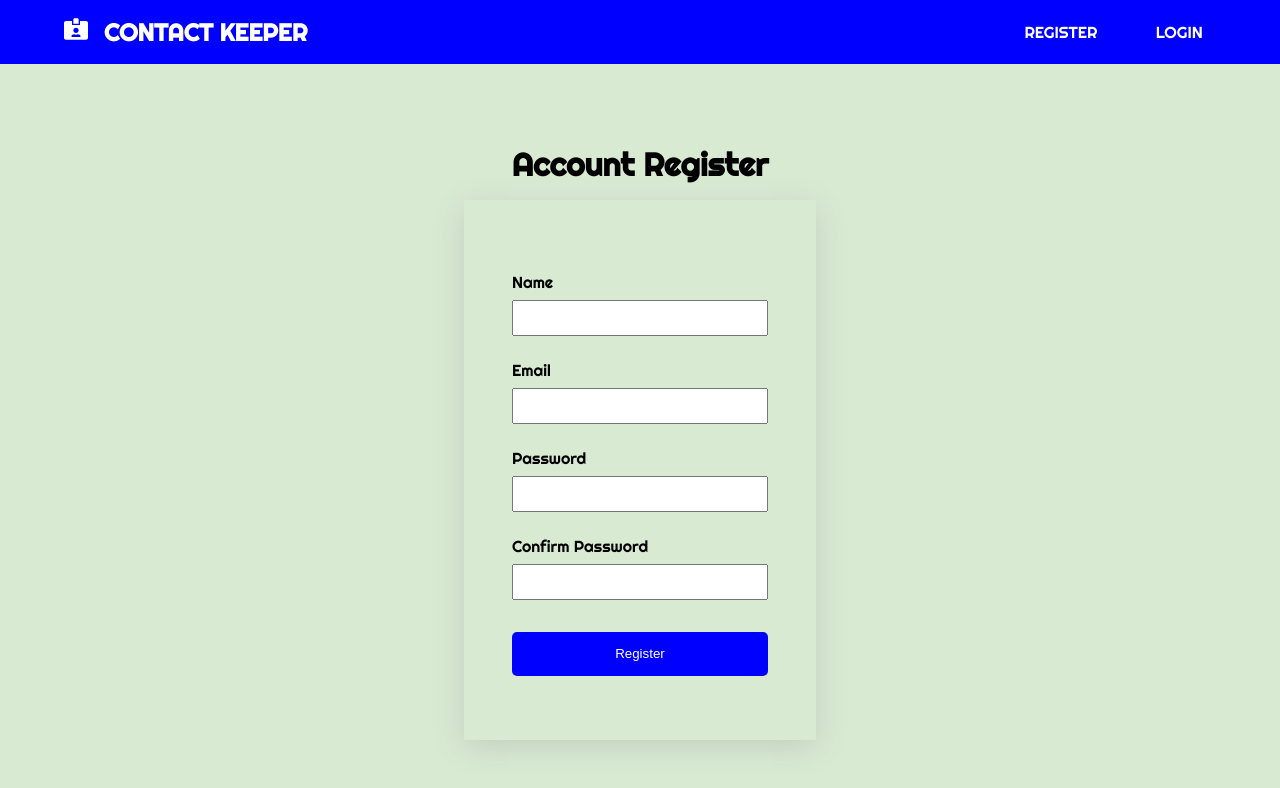
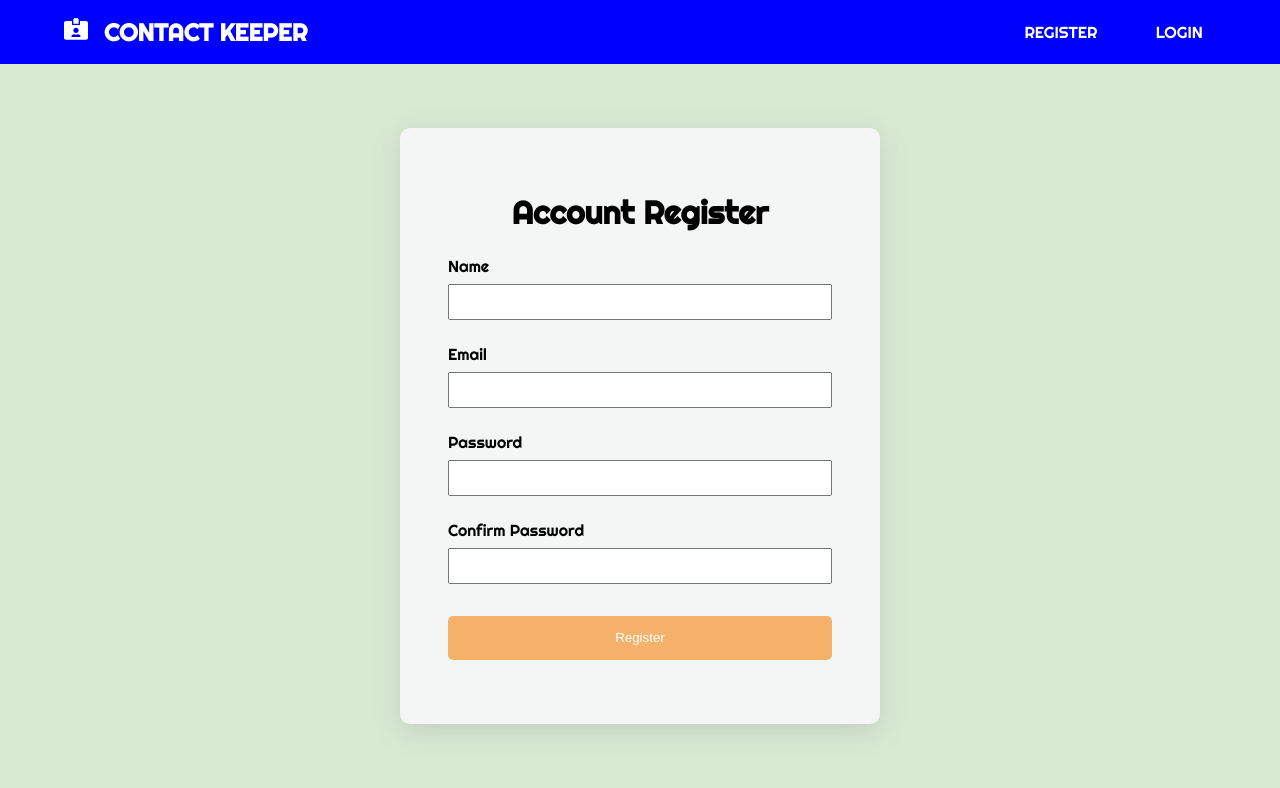
Before and after one commit to steven2711/fs-contact-keeper, a React (Create React App) app in the folder client/: page /register in a window 1280 px wide. Shown: the top 788 px of the page. Built offline with nearby package versions, Linux system fonts and the light colour scheme.

Commit message:
Added better styling control

```diff
--- a/client/src/components/auth/Register.js
+++ b/client/src/components/auth/Register.js
@@ -39,9 +39,9 @@ const Register = (props) => {
 
   return (
     <FormContainer>
-      <h1>Account Register</h1>
       <Form onSubmit={onSubmit}>
         {error && <Alert text={error} />}
+        <Title>Account Register</Title>
         <FormGroup>
           <Label htmlFor="name">Name</Label>
           <Input
@@ -100,10 +100,16 @@ const FormContainer = styled.div`
   }
 `;
 
+const Title = styled.h1`
+  text-align: center;
+`;
+
 const Form = styled.form`
-  width: 20%;
+  width: 30%;
   box-shadow: rgba(100, 100, 111, 0.2) 0px 7px 29px 0px;
   padding: 3rem;
+  background: #f3f6f4;
+  border-radius: 10px;
 
   @media (max-width: 1024px) {
     width: 40%;
@@ -139,6 +145,7 @@ const Submit = styled.input`
   border-radius: 5px;
   width: 100%;
   margin: 1rem 0;
+  background: #f6b26b;
 
   &:hover {
     transform: scale(1.02);
```
